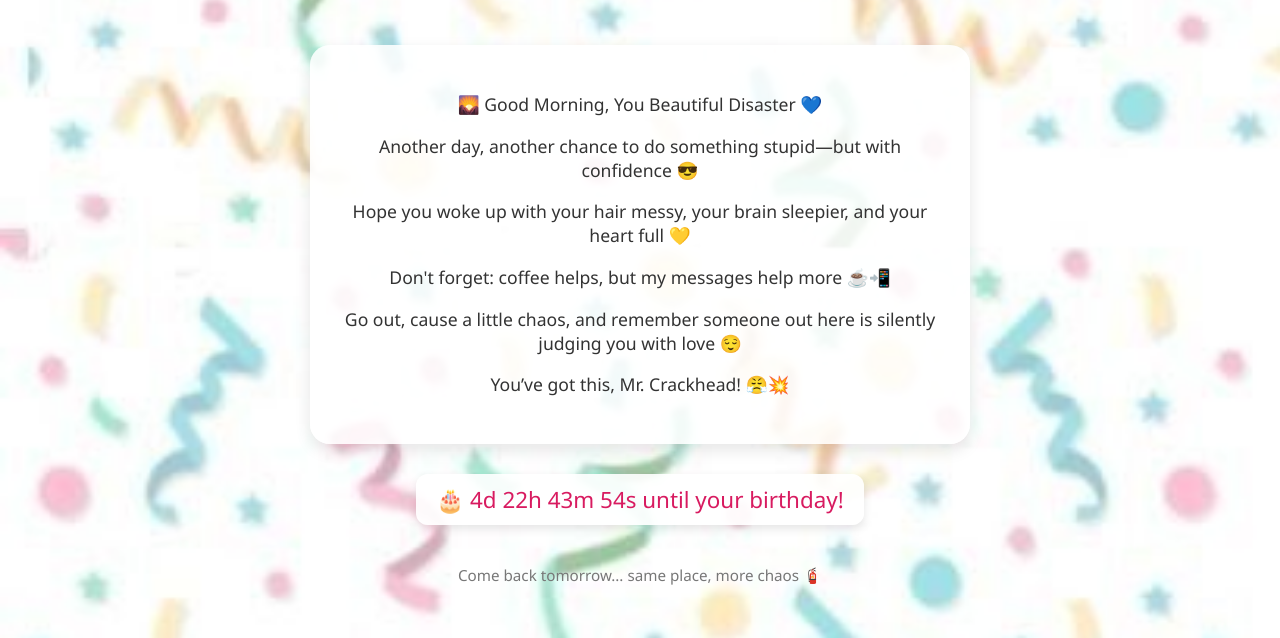
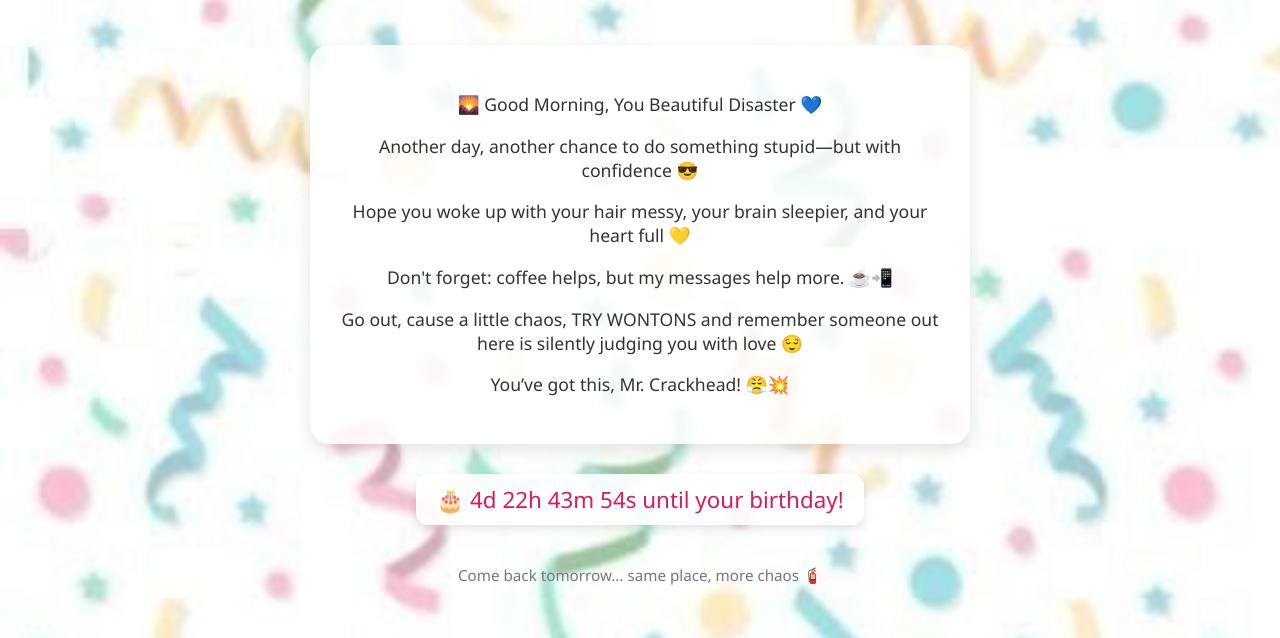
Before and after one commit to Punya254/count5, a plain HTML site: page index.html in a window 1280 px wide. Shown: the part 162-800 px from the top of the page. Drawn offline with Linux system fonts and the light colour scheme.

Commit message:
Update index.html

```diff
--- a/index.html
+++ b/index.html
@@ -56,8 +56,8 @@
     <p>🌄 Good Morning, You Beautiful Disaster 💙</p>
     <p>Another day, another chance to do something stupid—but with confidence 😎</p>
     <p>Hope you woke up with your hair messy, your brain sleepier, and your heart full 💛</p>
-    <p>Don't forget: coffee helps, but my messages help more ☕📲</p>
-    <p>Go out, cause a little chaos, and remember someone out here is silently judging you with love 😌</p>
+    <p>Don't forget: coffee helps, but my messages help more.  ☕📲</p>
+    <p>Go out, cause a little chaos, TRY WONTONS and remember someone out here is silently judging you with love 😌</p>
     <p>You’ve got this, Mr. Crackhead! 😤💥</p>
   </div>
 
```
